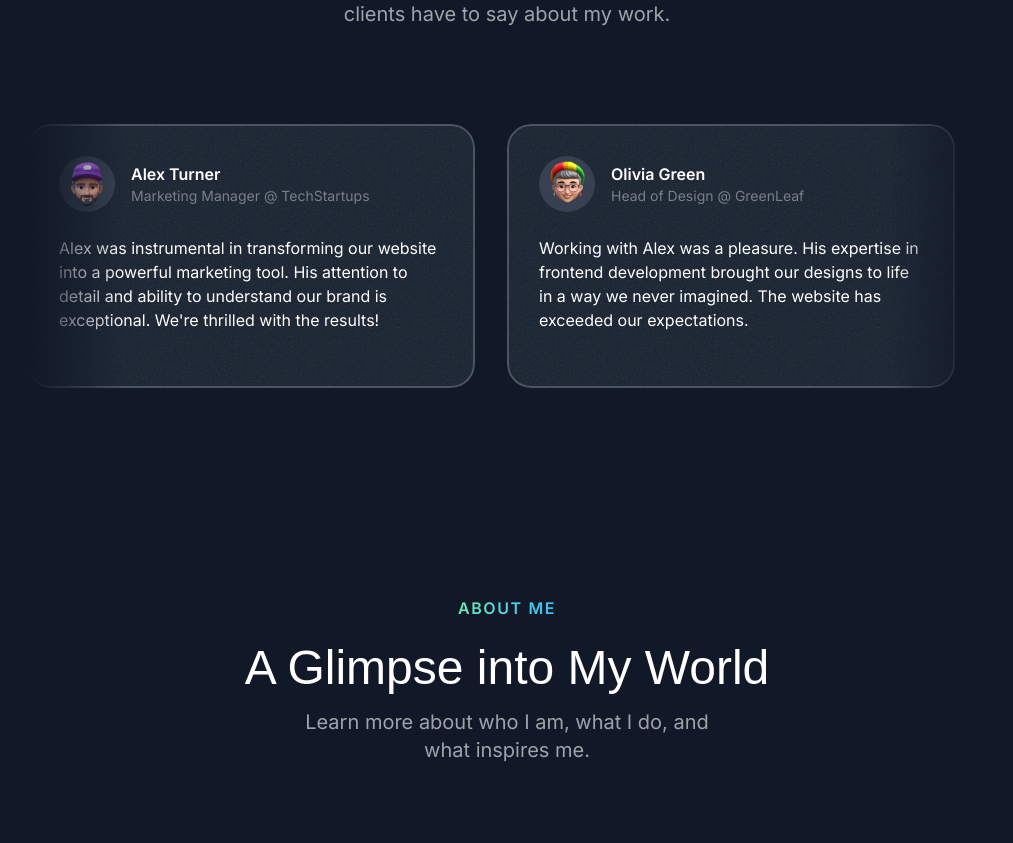
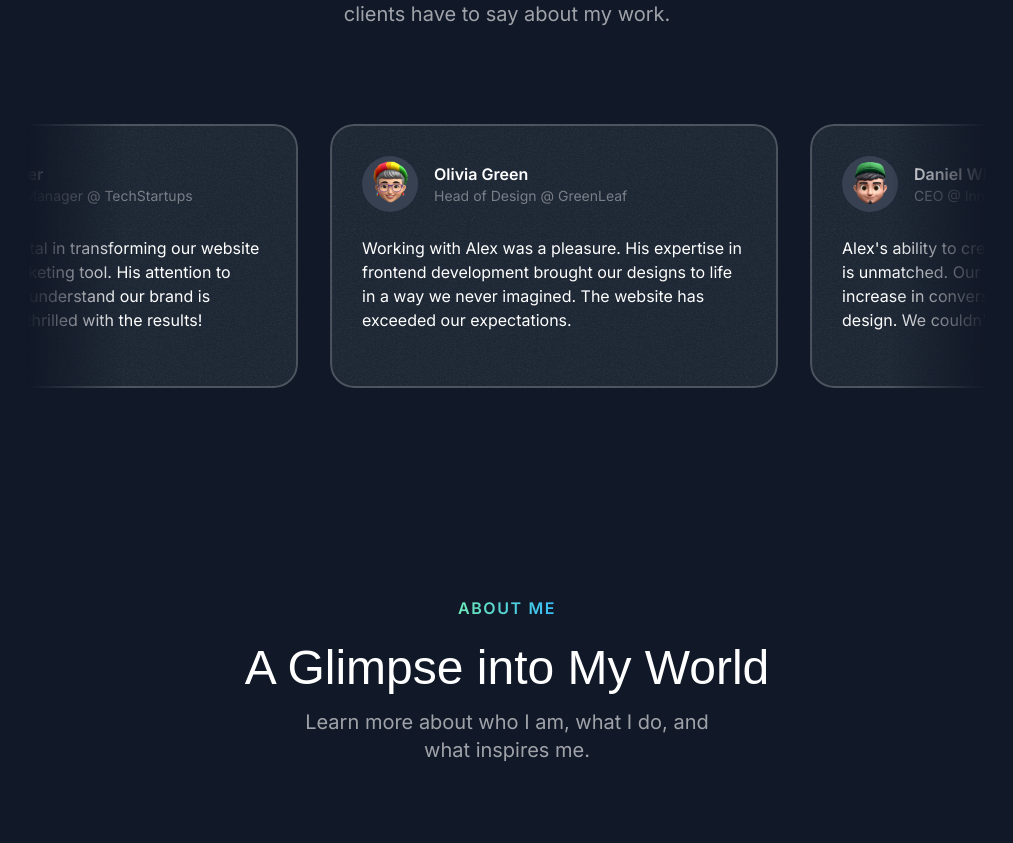
Before and after one commit to d-zucho/portfolio-frontendtube, a Next.js app: page / in a window 1280 px wide. Shown: the part 3432-4275 px from the top of the page, without its empty margins (133-1146 px from the left). Built offline with nearby package versions, Linux system fonts and the light colour scheme; a web font is replaced by a local one.

Commit message:
add animation to testimonial cards

```diff
--- a/src/sections/Testimonials.tsx
+++ b/src/sections/Testimonials.tsx
@@ -7,6 +7,7 @@
 import { SectionHeader } from '@/components/SectionHeader'
 import Image from 'next/image'
 import { Card } from '@/components/Card'
+import { Fragment } from 'react'
 
 const testimonials = [
   {
@@ -50,12 +51,14 @@
           subtitle='HAPPY CLIENTS'
           description="Don't just take my word for it. See what my clients have to say about my work."
         />
-        <div className='mt-16 lg:mt-24 flex overflow-x-clip [mask-image:linear-gradient(to_right,transparent,black_10%,black_90%,transparent)]'>
-          <div className='flex gap-8 flex-none'>
+        <div className='mt-12 lg:mt-20 flex overflow-x-clip [mask-image:linear-gradient(to_right,transparent,black_10%,black_90%,transparent)] py-4 -my-4'>
+          <div className='flex gap-8 flex-none animate-move-left [animation-duration:90s] hover:[animation-play-state:paused]'>
+            {...new Array(2).fill(0).map((_, index) => (
+              <Fragment key={index}>
                 {testimonials.map((testimonial) => (
                   <Card
                     key={testimonial.name}
-                className='max-w-xs p-6 md:p-8 md:max-w-md'
+                    className='max-w-xs p-6 md:p-8 md:max-w-md hover:-rotate-3 transition duration-300'
                   >
                     <div className='flex gap-4 items-center'>
                       <div
@@ -81,6 +84,8 @@
                     <div></div>
                   </Card>
                 ))}
+              </Fragment>
+            ))}
           </div>
         </div>
       </div>
```
Lines whose indentation alone changed are shown as unchanged.
